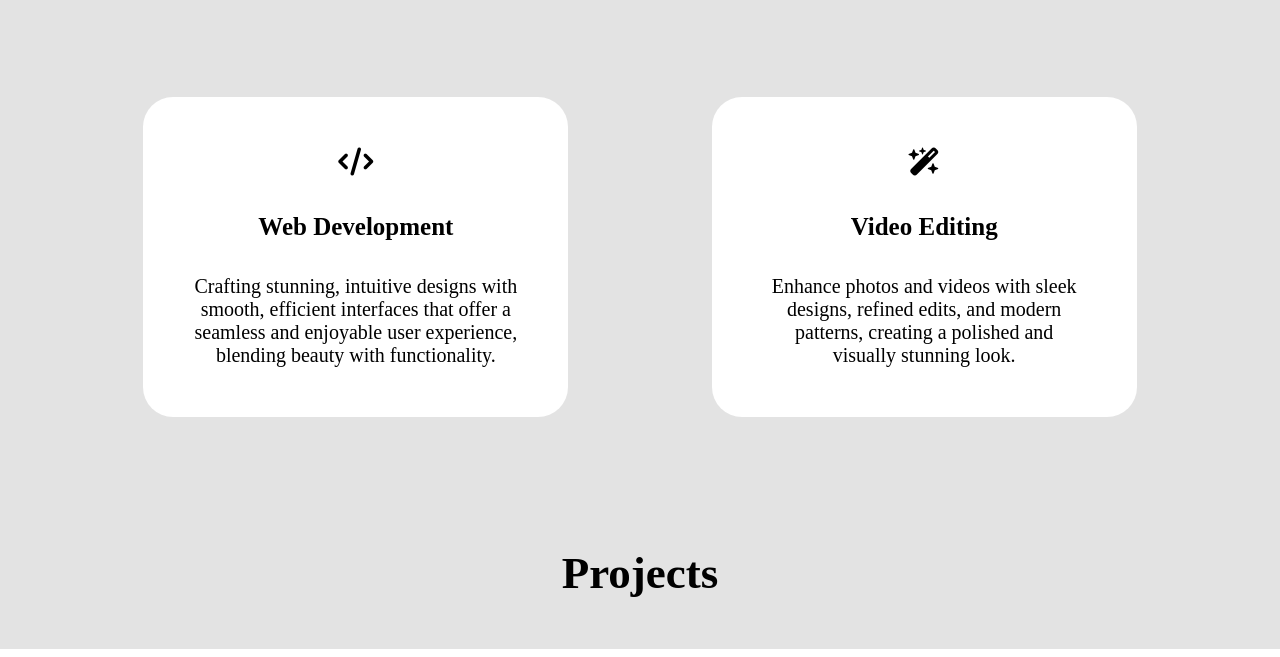
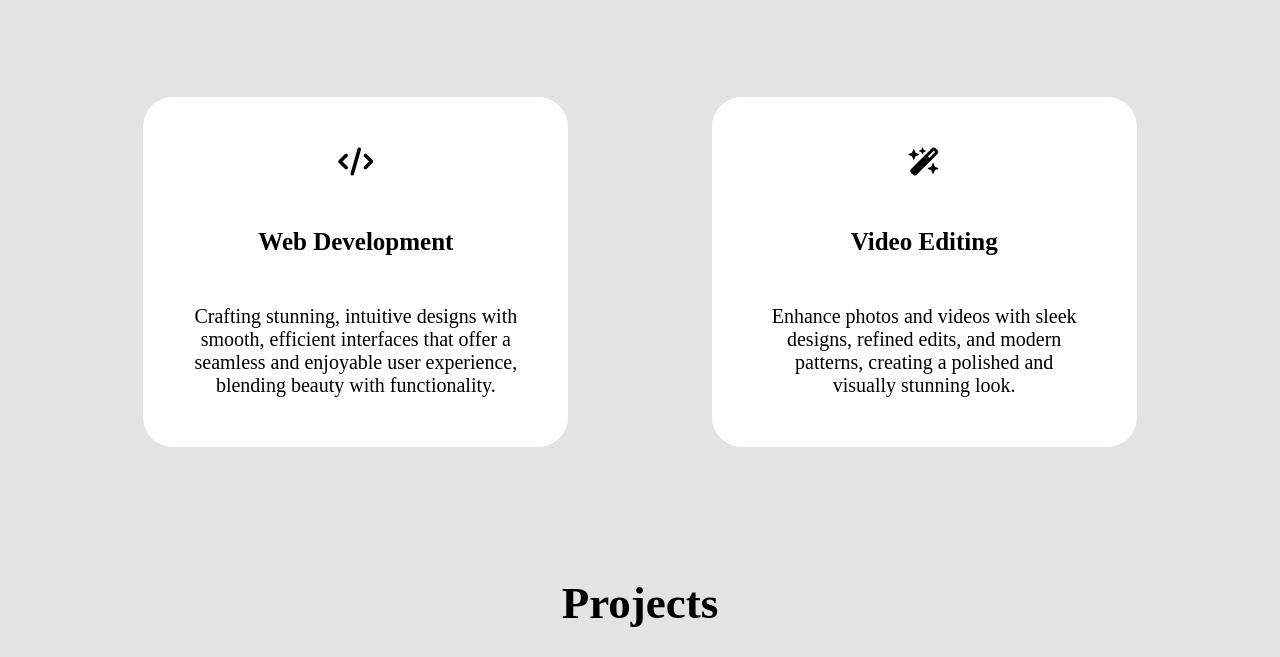
Before and after one commit to CharanLingolu/Portfolio-, a plain HTML site: page front-end/index.html in a window 1280 px wide. Shown: the part 1333-1990 px from the top of the page. Drawn offline with Linux system fonts and the light colour scheme.

Commit message:
Update style.css

```diff
--- a/front-end/style.css
+++ b/front-end/style.css
@@ -11,6 +11,7 @@ html {
 
 body {
   background-color: #e3e3e3;
+  overflow-x: hidden;
 }
 
 .headerSection {
@@ -150,7 +151,7 @@ h1 {
   min-width: 300px;
   max-width: 425px;
   height: auto;
-  min-height: 320px;
+  min-height: 350px;
   border-radius: 30px;
   padding: 50px;
   gap: 10px;
```
